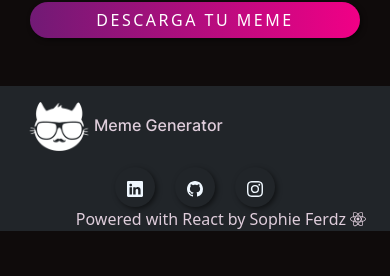
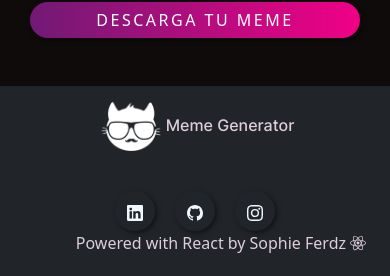
Before and after one commit to sofiamfernandez/meme-generator, a React (Create React App) app: page / in a window 390 px wide. Shown: the part 1228-1504 px from the top of the page. Before the commit the page ends 1459 px from the top, so only its background shows below. Built offline with nearby package versions, Linux system fonts and the light colour scheme.

Commit message:
footer responsive

```diff
--- a/src/components/Footer.css
+++ b/src/components/Footer.css
@@ -50,3 +50,11 @@ a.link:hover {
 .firma:hover {
     color:#F10086;
 }
+/* X-Small devices (portrait phones, less than 576px) */
+@media (max-width: 575.98px) {
+    .text, .footer-text {
+        text-align: center;
+        margin-top: 1.5em;
+        margin-bottom: 1.5em;
+    }
+}
--- a/src/components/Footer.js
+++ b/src/components/Footer.js
@@ -11,7 +11,7 @@ export const Footer = () => {
     <Container fluid className='bg-dark mt-3 d-flex mb-0 w-100'>
             <Container>
                 <Row>
-                    <Col sm={12} className='brand text py-3'>
+                    <Col md={4} sm={12} className='brand text py-3'>
                         <img
                             alt="logo"
                             src="../images/image.png"
@@ -21,7 +21,7 @@ export const Footer = () => {
                         />{''}
                       Meme Generator
                     </Col>
-                    <Col sm={12} className='redes'>
+                    <Col md={4} sm={12} className='redes'>
                         <div className='social d-flex align-items-center '>
                             <a href='https://www.linkedin.com/in/sofia-m-fernandez-lacroux/' target="_blank" rel="noopener noreferrer" className='link'> <BsLinkedin/></a>
                             <a href='https://github.com/sofiamfernandez' target="_blank" rel="noopener noreferrer" className='link'><BsGithub/></a>
@@ -29,7 +29,7 @@ export const Footer = () => {
 
                        </div>
                     </Col>
-                    <Col sm={12} className='justify-content-end d-flex align-items-center footer-text'>Powered with React
+                    <Col md={4} sm={12} className='justify-content-end d-flex align-items-center footer-text'>Powered with React
 
                     by
                     <a className='firma' href='www.sofiamfernandez.com' target="_blank" rel="noopener noreferrer">
```
